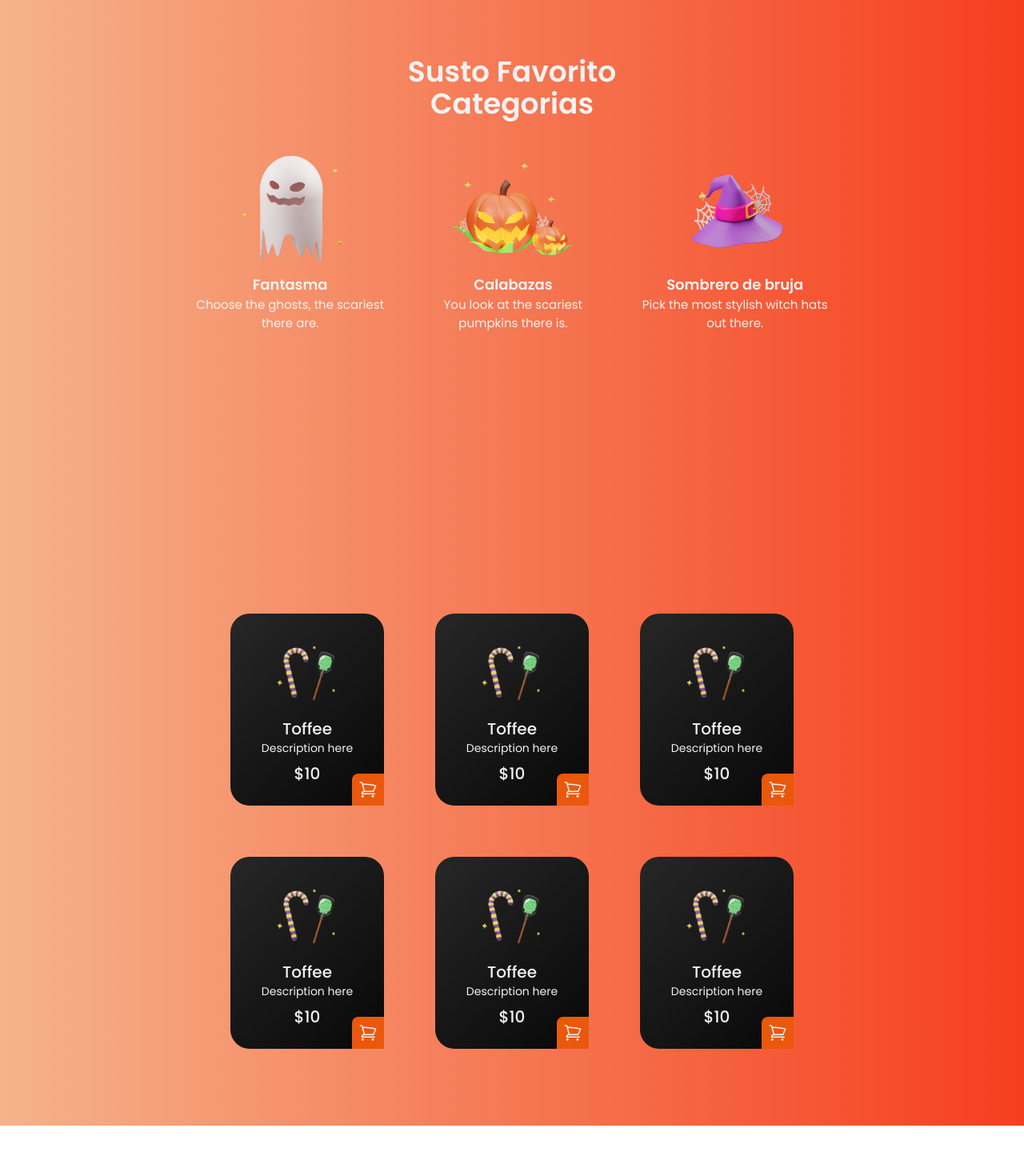
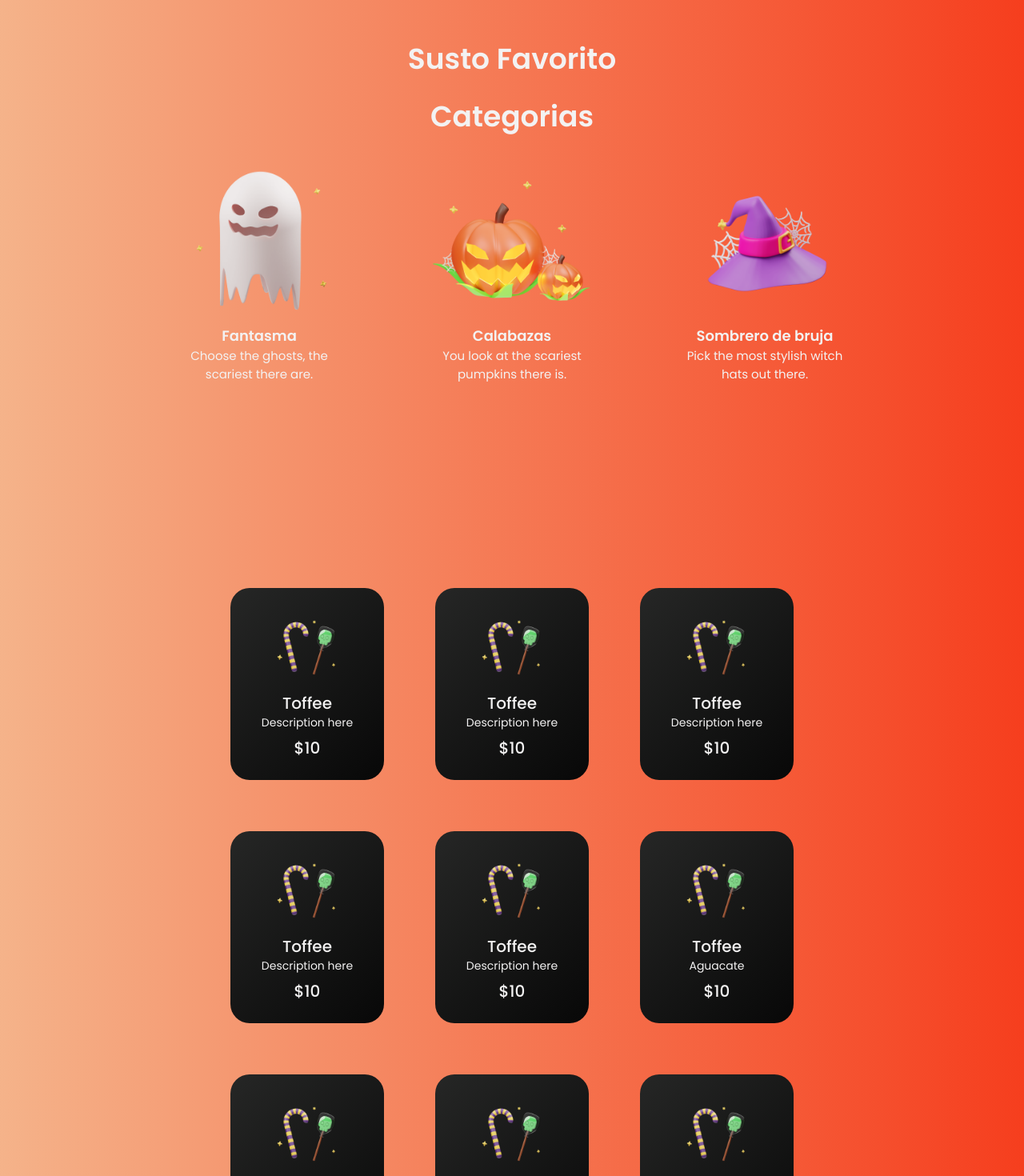
Before and after one commit to Santiagorich/e-commerce-halloween, a React (Vite) app: page / in a window 1280 px wide. Shown: the part 740-2210 px from the top of the page at 80% size. Before the commit the page ends 2147 px from the top, so only its background shows below. Built offline with nearby package versions, Linux system fonts and the light colour scheme; what prettier-plugin-tailwindcss would draw is missing.

Commit message:
Category scalable

```diff
--- a/src/App.jsx
+++ b/src/App.jsx
@@ -35,7 +35,22 @@ function App () {
     {
       img: 'assets/trick-treat4-img.png',
       price: 10,
-      description: 'Description here'
+      description: 'Aguacate'
+    },
+    {
+      img: 'assets/trick-treat4-img.png',
+      price: 10,
+      description: 'Aguacate'
+    },
+    {
+      img: 'assets/trick-treat4-img.png',
+      price: 10,
+      description: 'Aguacate'
+    },
+    {
+      img: 'assets/trick-treat4-img.png',
+      price: 10,
+      description: 'Aguacate'
     },
   ]
   return (
@@ -43,9 +58,10 @@ function App () {
       <Header />
       <div className='mt-20'>
         <MainSwiper />
-        <Categories />
       </div>
-      {/* Categories */}
+      <div className='mt-20'>
+      <Categories />
+      </div>
       <div className='grid grid-cols-3 gap-x-16 gap-y-16 justify-center mt-40 p-24 w-fit mx-auto'>
         {products.map((product, index) => (
           <ProductCard key={index} {...product} />
--- a/src/components/Categories/Categories.jsx
+++ b/src/components/Categories/Categories.jsx
@@ -1,32 +1,40 @@
-import React from 'react'
+import React from "react";
+import Category from "./Category/Category";
 
 const Categories = () => {
+  const categories = [
+    {
+      img: "assets/category1-img.png",
+      title: "Fantasma",
+      desc: "Choose the ghosts, the scariest there are.",
+    },
+    {
+      img: "assets/category2-img.png",
+      title: "Calabazas",
+      desc: "You look at the scariest pumpkins there is.",
+    },
+    {
+      img: "assets/category3-img.png",
+      title: "Sombrero de bruja",
+      desc: "Pick the most stylish witch hats out there.",
+    },
+  ];
   return (
-    <section className=' p-24'>
-      <h2 className=' text-center text-4xl font-semibold mb-8'>
-        Susto Favorito
-        <br />
-        Categorias
-      </h2>
-      <div className='container flex gap-8 text-center items-center'>
-        <div className=' flex-row'>
-          <img src='assets/category1-img.png' className=' h-40 mx-auto transition-all duration-300 hover:translate-y-4' />
-          <h3 className=' font-semibold text-lg'>Fantasma</h3>
-          <p>Choose the ghosts, the scariest there are.</p>
-        </div>
-        <div className=' flex-row'>
-          <img src='assets/category2-img.png' className=' h-40 mx-auto transition-all duration-300 hover:translate-y-4' />
-          <h3 className=' font-semibold text-lg'>Calabazas</h3>
-          <p>You look at the scariest pumpkins there is.</p>
-        </div>
-        <div className=' flex-row'>
-          <img src='assets/category3-img.png' className='h-40 mx-auto transition-all duration-300 hover:translate-y-4' />
-          <h3 className=' font-semibold text-lg'>Sombrero de bruja</h3>
-          <p>Pick the most stylish witch hats out there.</p>
-        </div>
+    <div className="flex flex-col justify-items-center gap-8">
+      <span className="text-4xl font-semibold text-center">Susto Favorito</span>
+      <span className="text-4xl font-semibold text-center"> Categorias</span>
+      <div className="flex flex-row justify-evenly items-center gap-8 text-center">
+        {categories.map((category) => (
+          <Category
+            key={category.title}
+            img={category.img}
+            title={category.title}
+            desc={category.desc}
+          />
+        ))}
       </div>
-    </section>
-  )
-}
+    </div>
+  );
+};
 
-export default Categories
+export default Categories;
--- /dev/null
+++ b/src/components/Categories/Category/Category.jsx
@@ -0,0 +1,16 @@
+import React from "react";
+
+function Category({img, title, desc}) {
+  return (
+    <div className="flex flex-col w-52">
+      <img
+        src={img}
+        className=" mx-auto h-52 transition-all duration-300 hover:-translate-y-4"
+      />
+      <h3 className="text-lg font-semibold">{title}</h3>
+      <p>{desc}</p>
+    </div>
+  );
+}
+
+export default Category;
--- a/src/components/Product/ProductCard.jsx
+++ b/src/components/Product/ProductCard.jsx
@@ -2,12 +2,12 @@ import React from "react";
 
 function ProductCard({ img, price, description }) {
   return (
-    <div className="productcont flex h-60 w-48 items-center justify-center rounded-3xl bg-black relative">
+    <div className="productcont flex h-60 w-48 items-center justify-center rounded-3xl bg-black relative overflow-hidden group">
       <div className="flex flex-col justify-center gap-2">
         <img
           src={img}
           alt=""
-          className="mx-auto h-24 w-24 transition-all duration-300 hover:-translate-y-2"
+          className="mx-auto h-24 w-24 transition-all duration-300 group-hover:-translate-y-2"
         />
         <div className="flex flex-col">
           <span className="text-center text-xl font-medium">Toffee</span>
@@ -15,7 +15,7 @@ function ProductCard({ img, price, description }) {
         </div>
         <span className="text-center text-xl font-medium">${price}</span>
       </div>
-      <div className="rounded-tl-lg bg-orange-600 p-2 absolute bottom-0 right-0">
+      <div className="rounded-tl-lg bg-orange-600 p-2 absolute bottom-0 group-hover:right-0 -right-10 transition-all ">
         <svg
           xmlns="http://www.w3.org/2000/svg"
           fill="none"
```
